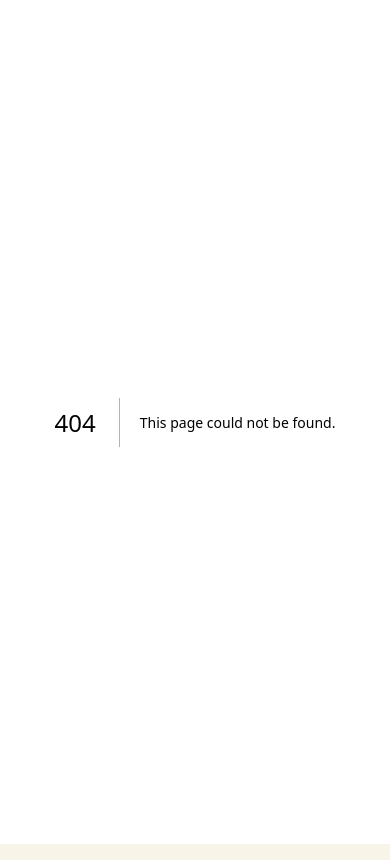
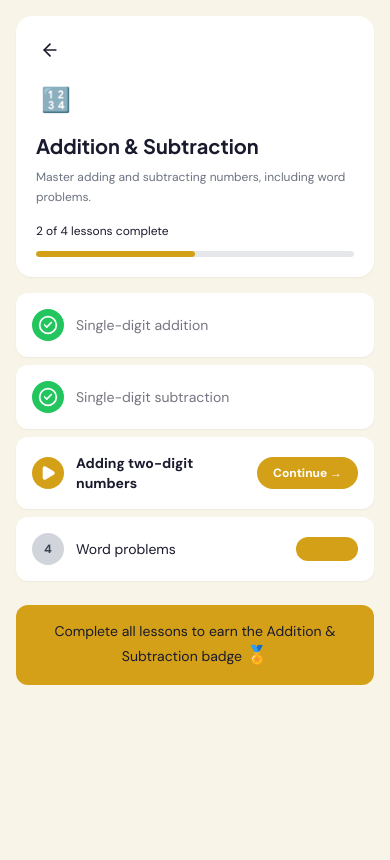
Before and after one commit to jj-tech-ranger/mwangaza, a Next.js app in the folder apps/web/: page /module in a window 390 px wide. Before the commit this address had no page. Built offline with nearby package versions, Linux system fonts and the light colour scheme.

Commit message:
feat: add Mwangaza Addition & Subtraction Module screen
Create ModuleHeader, LessonCard, and Module Page components for mobile lessons.

Co-authored-by: Jemimah Jemutai <169984600+jj-tech-ranger@users.noreply.github.com>

```diff
--- /dev/null
+++ b/apps/web/app/module/page.tsx
@@ -0,0 +1,72 @@
+'use client';
+
+import { ModuleHeader } from '@/components/module-header';
+import { LessonCard } from '@/components/lesson-card';
+
+export default function ModulePage() {
+  const moduleData = {
+    icon: '🔢',
+    title: 'Addition & Subtraction',
+    description: 'Master adding and subtracting numbers, including word problems.',
+    completedLessons: 2,
+    totalLessons: 4,
+  };
+
+  const lessons = [
+    {
+      number: 1,
+      title: 'Single-digit addition',
+      status: 'completed' as const,
+    },
+    {
+      number: 2,
+      title: 'Single-digit subtraction',
+      status: 'completed' as const,
+    },
+    {
+      number: 3,
+      title: 'Adding two-digit numbers',
+      status: 'current' as const,
+    },
+    {
+      number: 4,
+      title: 'Word problems',
+      status: 'upcoming' as const,
+      xpReward: 10,
+    },
+  ];
+
+  return (
+    <div className="min-h-screen bg-background pb-20">
+      {/* Header */}
+      <ModuleHeader
+        icon={moduleData.icon}
+        title={moduleData.title}
+        description={moduleData.description}
+        completedLessons={moduleData.completedLessons}
+        totalLessons={moduleData.totalLessons}
+      />
+
+      {/* Lessons List */}
+      <div className="mx-4 mt-4 flex flex-col gap-2">
+        {lessons.map((lesson) => (
+          <LessonCard
+            key={lesson.number}
+            number={lesson.number}
+            title={lesson.title}
+            status={lesson.status}
+            xpReward={lesson.xpReward}
+          />
+        ))}
+      </div>
+
+      {/* Badge Achievement Card */}
+      <div className="mx-4 mt-6 p-4 bg-gold bg-opacity-10 rounded-xl text-center">
+        <p className="text-sm font-body text-text">
+          Complete all lessons to earn the Addition & Subtraction badge{' '}
+          <span className="text-lg">🏅</span>
+        </p>
+      </div>
+    </div>
+  );
+}
--- /dev/null
+++ b/apps/web/components/lesson-card.tsx
@@ -0,0 +1,76 @@
+'use client';
+
+import { CheckCircle2, Play, Lock } from 'lucide-react';
+
+export type LessonStatus = 'completed' | 'current' | 'upcoming';
+
+interface LessonCardProps {
+  number: number;
+  title: string;
+  status: LessonStatus;
+  xpReward?: number;
+}
+
+export function LessonCard({
+  number,
+  title,
+  status,
+  xpReward = 10,
+}: LessonCardProps) {
+  const getIcon = () => {
+    switch (status) {
+      case 'completed':
+        return (
+          <div className="flex items-center justify-center w-8 h-8 rounded-full bg-success">
+            <CheckCircle2 size={20} className="text-white" />
+          </div>
+        );
+      case 'current':
+        return (
+          <div className="flex items-center justify-center w-8 h-8 rounded-full bg-gold">
+            <Play size={16} className="text-white fill-white" />
+          </div>
+        );
+      case 'upcoming':
+        return (
+          <div className="flex items-center justify-center w-8 h-8 rounded-full bg-gray-300">
+            <span className="text-xs font-bold text-gray-700">{number}</span>
+          </div>
+        );
+    }
+  };
+
+  const getTitleClass = () => {
+    if (status === 'completed') return 'opacity-60';
+    if (status === 'current') return 'font-bold';
+    return '';
+  };
+
+  const getRightContent = () => {
+    if (status === 'current') {
+      return (
+        <button className="px-4 py-2 rounded-full bg-gold text-white text-xs font-bold hover:opacity-90 transition-opacity">
+          Continue →
+        </button>
+      );
+    }
+    if (status === 'upcoming') {
+      return (
+        <div className="px-3 py-1 rounded-full bg-gold bg-opacity-10 text-gold text-xs font-bold">
+          +{xpReward} XP
+        </div>
+      );
+    }
+    return null;
+  };
+
+  return (
+    <div className="flex items-center gap-3 p-4 bg-white rounded-xl shadow-sm">
+      {getIcon()}
+      <span className={`flex-1 text-sm font-body text-text ${getTitleClass()}`}>
+        {title}
+      </span>
+      {getRightContent()}
+    </div>
+  );
+}
--- /dev/null
+++ b/apps/web/components/module-header.tsx
@@ -0,0 +1,65 @@
+'use client';
+
+import { ArrowLeft } from 'lucide-react';
+import { useRouter } from 'next/navigation';
+
+interface ModuleHeaderProps {
+  icon: string;
+  title: string;
+  description: string;
+  completedLessons: number;
+  totalLessons: number;
+}
+
+export function ModuleHeader({
+  icon,
+  title,
+  description,
+  completedLessons,
+  totalLessons,
+}: ModuleHeaderProps) {
+  const router = useRouter();
+  const progressPercent = (completedLessons / totalLessons) * 100;
+
+  return (
+    <div className="mx-4 mt-4 p-5 bg-white rounded-2xl shadow-sm">
+      {/* Back button */}
+      <button
+        onClick={() => router.back()}
+        className="mb-4 p-1 hover:bg-gray-100 rounded-lg transition-colors"
+      >
+        <ArrowLeft size={20} className="text-text" />
+      </button>
+
+      {/* Module icon */}
+      <div className="flex items-center justify-center w-10 h-10 text-2xl mb-3">
+        {icon}
+      </div>
+
+      {/* Title */}
+      <h1 className="text-xl font-bold font-heading text-text mb-2">
+        {title}
+      </h1>
+
+      {/* Description */}
+      <p className="text-xs text-gray-500 mb-4 leading-relaxed">
+        {description}
+      </p>
+
+      {/* Progress */}
+      <div className="flex items-center gap-3">
+        <span className="text-xs font-body text-text">
+          {completedLessons} of {totalLessons} lessons complete
+        </span>
+      </div>
+
+      {/* Progress bar */}
+      <div className="mt-3 h-1.5 bg-gray-200 rounded-full overflow-hidden">
+        <div
+          className="h-full bg-gold rounded-full transition-all duration-300"
+          style={{ width: `${progressPercent}%` }}
+        />
+      </div>
+    </div>
+  );
+}
```
